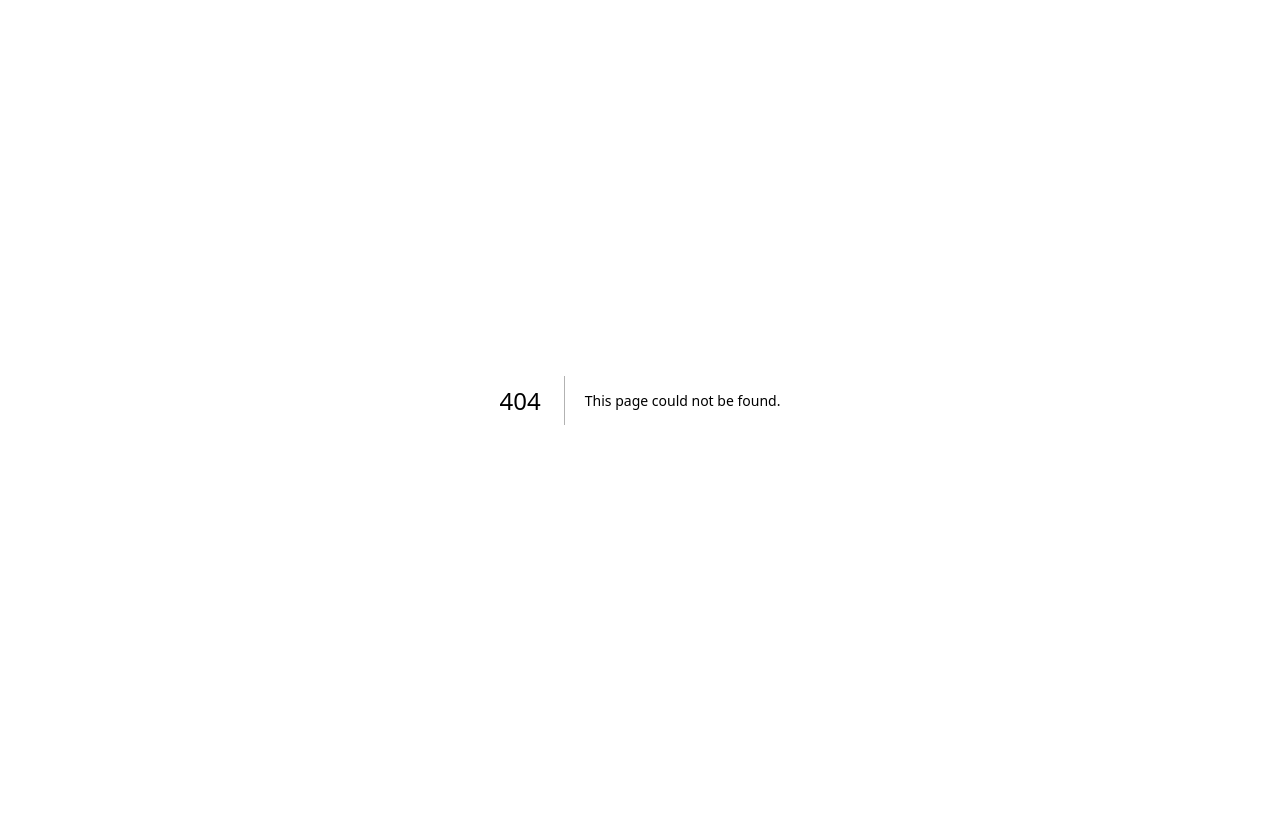
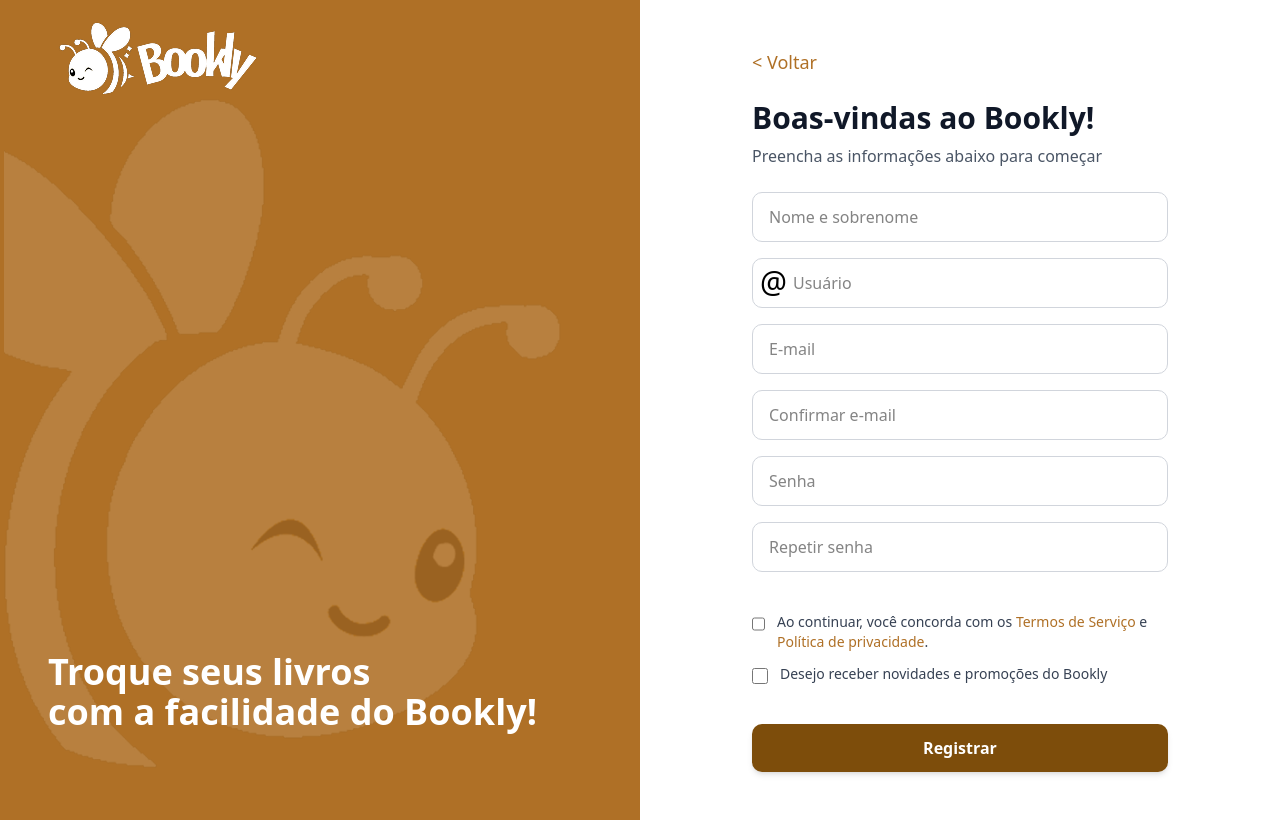
Before and after one commit to Ppedro-Leal/bookly-front, a Next.js app: page /cadastro in a window 1280 px wide. Before the commit this address had no page. Built offline with nearby package versions, Linux system fonts and the light colour scheme.

Commit message:
feat: adição da tela de cadastro e do gerenciador de sessão

```diff
--- /dev/null
+++ b/app/cadastro/page.js
@@ -0,0 +1,265 @@
+"use client";
+
+import { useState } from "react";
+import Link from "next/link";
+import { useMutation } from "@tanstack/react-query";
+import { useRouter } from "next/navigation";
+import useAuthStore from "../../store/userAuthStore";
+
+// Função de API
+async function registerUser(userData) {
+  const response = await fetch(`${process.env.NEXT_PUBLIC_BACK4APP_API_URL}/users`, {
+    method: "POST",
+    headers: {
+      "X-Parse-Application-Id": process.env.NEXT_PUBLIC_BACK4APP_APP_ID,
+      "X-Parse-REST-API-Key": process.env.NEXT_PUBLIC_BACK4APP_REST_KEY,
+      "Content-Type": "application/json",
+    },
+    body: JSON.stringify({
+      username: userData.usuario,
+      password: userData.senha,
+      email: userData.email,
+      nome: userData.nome,
+      receberNovidades: userData.receberNovidades,
+    }),
+  });
+
+  if (!response.ok) {
+    const error = await response.json();
+    throw new Error(error.error || "Erro ao cadastrar");
+  }
+
+  return response.json();
+}
+
+export default function CadastroPage() {
+  const router = useRouter();
+  const { setUser } = useAuthStore();
+
+  const [formData, setFormData] = useState({
+    nome: "",
+    usuario: "",
+    email: "",
+    confirmarEmail: "",
+    senha: "",
+    repetirSenha: "",
+  });
+
+  const [aceitarTermos, setAceitarTermos] = useState(false);
+  const [receberNovidades, setReceberNovidades] = useState(false);
+
+  // Mutation para registro
+  const registerMutation = useMutation({
+    mutationFn: registerUser,
+    onSuccess: (data) => {
+      setUser(data);
+      alert("Cadastro realizado com sucesso!");
+      router.push("/");
+    },
+    onError: (error) => {
+      alert("Erro ao cadastrar: " + error.message);
+    },
+  });
+
+  function handleChange(e) {
+    setFormData({ ...formData, [e.target.name]: e.target.value });
+  }
+
+  const voltar = () => router.back();
+
+  async function handleSubmit(e) {
+    e.preventDefault();
+
+    if (!aceitarTermos) {
+      alert("Você precisa aceitar os Termos de Serviço e Política de Privacidade");
+      return;
+    }
+
+    if (formData.email !== formData.confirmarEmail) {
+      alert("Os e-mails não coincidem");
+      return;
+    }
+
+    if (formData.senha !== formData.repetirSenha) {
+      alert("As senhas não coincidem");
+      return;
+    }
+
+    if (formData.senha.length < 6) {
+      alert("A senha deve ter no mínimo 6 caracteres");
+      return;
+    }
+
+    registerMutation.mutate({
+      nome: formData.nome,
+      usuario: formData.usuario,
+      email: formData.email,
+      senha: formData.senha,
+      receberNovidades,
+    });
+  }
+
+  return (
+    <div className="min-h-screen flex">
+      {/* Lado Esquerdo */}
+      <div className="hidden lg:flex lg:w-1/2 bg-[#AF7026] items-center justify-center relative p-12 overflow-hidden">
+        <div className="relative w-full h-full flex flex-col">
+          <div className="absolute -top-8 flex items-center">
+            <img src="/LogoAbelha.png" alt="Logo Bookly" />
+          </div>
+
+          <div className="absolute -left-11 top-1/2 -translate-y-1/2 z-0">
+            <img
+              src="/AbelhaEsquerda.png"
+              alt="Ilustração"
+              className="object-contain opacity-60 mt-28"
+            />
+          </div>
+
+          <div className="relative z-10 flex-1 flex items-end pb-6">
+            <div className="max-w-xl">
+              <h1 className="text-4xl font-bold text-white mb-4">
+                Troque seus livros <br /> com a facilidade do Bookly!
+              </h1>
+            </div>
+          </div>
+        </div>
+      </div>
+
+      {/* Lado Direito */}
+      <div className="flex-1 flex items-center justify-center p-8 bg-white">
+        <div className="w-full max-w-md">
+          <div className="bg-white rounded-lg p-4">
+            {/* BOTÃO VOLTAR */}
+            <div className="mb-6">
+              <span
+                onClick={voltar}
+                className="text-[#AF7026] text-lg font-medium hover:underline flex items-center cursor-pointer" // Adicionado cursor-pointer
+              >
+                &lt; Voltar
+              </span>
+            </div>
+
+            <h2 className="text-3xl font-bold text-gray-900 mb-2">
+              Boas-vindas ao Bookly!
+            </h2>
+            <p className="text-gray-600 mb-6">
+              Preencha as informações abaixo para começar
+            </p>
+
+            <form onSubmit={handleSubmit} className="space-y-4">
+              <input
+                type="text"
+                name="nome"
+                placeholder="Nome e sobrenome"
+                value={formData.nome}
+                onChange={handleChange}
+                required
+                className="w-full px-4 py-3 border border-gray-300 rounded-lg focus:ring-2 focus:ring-amber-500 focus:border-transparent outline-none transition"
+              />
+
+              <div className="relative">
+                <span className="absolute left-2 top-1.5 text-black text-3xl">
+                  @
+                </span>
+                <input
+                  type="text"
+                  name="usuario"
+                  placeholder="Usuário"
+                  value={formData.usuario}
+                  onChange={handleChange}
+                  required
+                  className="w-full pl-10 pr-4 py-3 border border-gray-300 rounded-lg focus:ring-2 focus:ring-amber-500 focus:border-transparent outline-none transition"
+                />
+              </div>
+
+              <input
+                type="email"
+                name="email"
+                placeholder="E-mail"
+                value={formData.email}
+                onChange={handleChange}
+                required
+                className="w-full px-4 py-3 border border-gray-300 rounded-lg focus:ring-2 focus:ring-amber-500 focus:border-transparent outline-none transition"
+              />
+
+              <input
+                type="email"
+                name="confirmarEmail"
+                placeholder="Confirmar e-mail"
+                value={formData.confirmarEmail}
+                onChange={handleChange}
+                required
+                className="w-full px-4 py-3 border border-gray-300 rounded-lg focus:ring-2 focus:ring-amber-500 focus:border-transparent outline-none transition"
+              />
+
+              <input
+                type="password"
+                name="senha"
+                placeholder="Senha"
+                value={formData.senha}
+                onChange={handleChange}
+                required
+                minLength={6}
+                className="w-full px-4 py-3 border border-gray-300 rounded-lg focus:ring-2 focus:ring-amber-500 focus:border-transparent outline-none transition"
+              />
+
+              <input
+                type="password"
+                name="repetirSenha"
+                placeholder="Repetir senha"
+                value={formData.repetirSenha}
+                onChange={handleChange}
+                required
+                className="w-full px-4 py-3 border border-gray-300 rounded-lg focus:ring-2 focus:ring-amber-500 focus:border-transparent outline-none transition"
+              />
+
+              {/* Checkboxes */}
+              <div className="mt-6 space-y-3">
+                <label className="flex items-start cursor-pointer">
+                  <input
+                    type="checkbox"
+                    checked={aceitarTermos}
+                    onChange={(e) => setAceitarTermos(e.target.checked)}
+                    className="mt-1 mr-3 h-4 w-4 text-amber-600 border-gray-300 rounded focus:ring-amber-500"
+                  />
+                  <span className="text-sm text-gray-700">
+                    Ao continuar, você concorda com os{" "}
+                    <span className="text-[#AF7026] hover:underline cursor-pointer">
+                      Termos de Serviço
+                    </span>{" "}
+                    e{" "}
+                    <span className="text-[#AF7026] hover:underline cursor-pointer">
+                      Política de privacidade
+                    </span>
+                    .
+                  </span>
+                </label>
+
+                <label className="flex items-start cursor-pointer">
+                  <input
+                    type="checkbox"
+                    checked={receberNovidades}
+                    onChange={(e) => setReceberNovidades(e.target.checked)}
+                    className="mt-1 mr-3 h-4 w-4 text-amber-600 border-gray-300 rounded focus:ring-amber-500"
+                  />
+                  <span className="text-sm text-gray-700">
+                    Desejo receber novidades e promoções do Bookly
+                  </span>
+                </label>
+              </div>
+
+              <button
+                type="submit"
+                disabled={registerMutation.isPending}
+                className="w-full mt-6 bg-[#7D4D0B] text-white font-semibold py-3 rounded-lg transition duration-200 shadow-md hover:shadow-lg hover:bg-[#6A4009] disabled:opacity-50 disabled:cursor-not-allowed"
+              >
+                {registerMutation.isPending ? "Cadastrando..." : "Registrar"}
+              </button>
+            </form>
+          </div>
+        </div>
+      </div>
+    </div>
+  );
+}
--- /dev/null
+++ b/store/userAuthStore.js
@@ -0,0 +1,24 @@
+import { create } from 'zustand';
+import { persist } from 'zustand/middleware';
+
+const useAuthStore = create(
+  persist(
+    (set) => ({
+      user: null,
+      isAuthenticated: false,
+
+      setUser: (user) => set({ user, isAuthenticated: true }),
+
+      logout: () => set({ user: null, isAuthenticated: false }),
+
+      updateUser: (updates) => set((state) => ({
+        user: state.user ? { ...state.user, ...updates } : null
+      })),
+    }),
+    {
+      name: 'bookly-auth',
+    }
+  )
+);
+
+export default useAuthStore;
```
